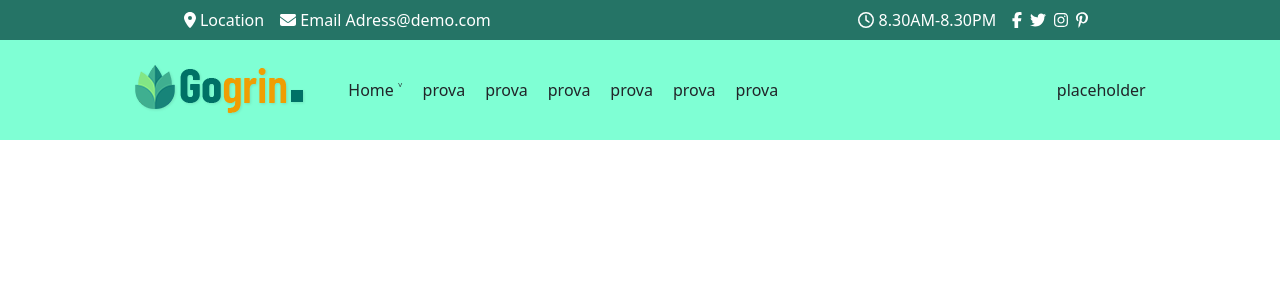
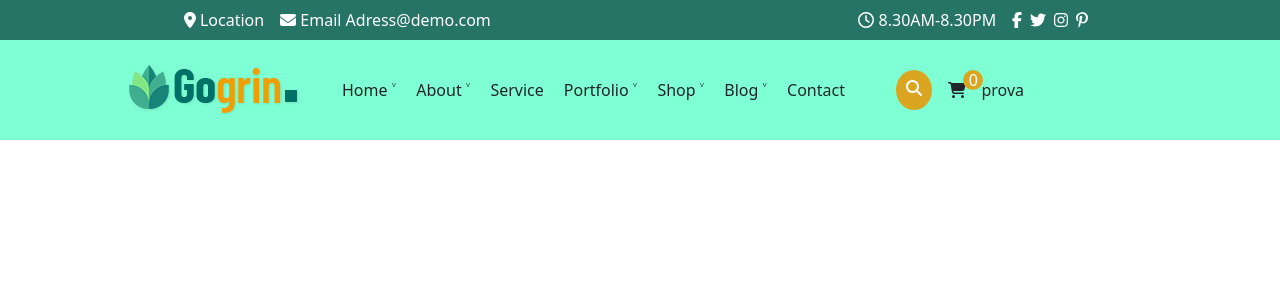
Before and after one commit to Ericdid/proj-html-vuejs, a Vue app: page / in a window 1280 px wide. Shown: the top 300 px of the page. Built offline with nearby package versions, Linux system fonts and the light colour scheme.

Commit message:
add.shop-icon

```diff
--- a/src/components/appHeader.vue
+++ b/src/components/appHeader.vue
@@ -31,7 +31,7 @@ export default {};
     </div>
   </div>
   <!-- this is the header with navigation bar and shopping data -->
-  <div class="header-bottom d-flex justify-content-around align-items-center">
+  <div class="header-bottom d-flex align-items-center">
     <!-- left header with logo and navbar -->
     <div class="left-bt-menu d-flex">
       <img src="../assets/img/logo.png" alt="" />
@@ -47,16 +47,68 @@ export default {};
               <p class="content">Home-5</p>
             </div>
           </li>
-          <li>prova</li>
-          <li>prova</li>
-          <li>prova</li>
-          <li>prova</li>
-          <li>prova</li>
-          <li>prova</li>
+          <li class="dropdown">
+            About &#709;
+            <div class="dropdown-content">
+              <p class="content">Home-1</p>
+              <p class="content">Home-2</p>
+              <p class="content">Home-3</p>
+              <p class="content">Home-4</p>
+              <p class="content">Home-5</p>
+            </div>
+          </li>
+          <li>Service</li>
+          <li class="dropdown">
+            Portfolio &#709;
+            <div class="dropdown-content">
+              <p class="content">Home-1</p>
+              <p class="content">Home-2</p>
+              <p class="content">Home-3</p>
+              <p class="content">Home-4</p>
+              <p class="content">Home-5</p>
+            </div>
+          </li>
+          <li class="dropdown">
+            Shop &#709;
+            <div class="dropdown-content">
+              <p class="content">Home-1</p>
+              <p class="content">Home-2</p>
+              <p class="content">Home-3</p>
+              <p class="content">Home-4</p>
+              <p class="content">Home-5</p>
+            </div>
+          </li>
+          <li class="dropdown">
+            Blog &#709;
+            <div class="dropdown-content">
+              <p class="content">Home-1</p>
+              <p class="content">Home-2</p>
+              <p class="content">Home-3</p>
+              <p class="content">Home-4</p>
+              <p class="content">Home-5</p>
+            </div>
+          </li>
+          <li>Contact</li>
         </ul>
       </div>
     </div>
-    <div class="right-bt-menu">placeholder</div>
+    <div
+      class="right-bt-menu d-flex justify-content-between align-items-center"
+    >
+      <div class="g-circled">
+        <font-awesome-icon
+          icon="fa-solid fa-magnifying-glass"
+          class="g-circled"
+        />
+      </div>
+      <div class="shop-nav">
+        <font-awesome-icon icon="fa-solid fa-cart-shopping" />
+        <div class="shop-circle g-circled">
+          <span class="shop-number">0</span>
+        </div>
+      </div>
+      <div>prova</div>
+    </div>
   </div>
 </template>
 
@@ -70,6 +122,11 @@ export default {};
 .header-bottom {
   height: 100px;
   background-color: aquamarine;
+  // this is the left section
+  .left-bt-menu {
+    width: 60%;
+    margin-left: 10%;
+  }
   // style of navbar and dropdown
   ul {
     list-style-type: none;
@@ -101,5 +158,35 @@ export default {};
       color: goldenrod;
     }
   }
+  // this is the right section
+  .right-bt-menu {
+    width: 10%;
+    height: 100%;
+    // this is the search icon
+    .g-circled {
+      background-color: goldenrod;
+      color: white;
+      padding: 5px;
+      border-radius: 50%;
+    }
+    // this is the shop icon
+    .shop-nav {
+      position: relative;
+      .shop-circle {
+        display: inline-block;
+        position: absolute;
+        text-align: center;
+        width: 20px;
+        height: 20px;
+        bottom: 12px;
+        left: 15px;
+        .shop-number {
+          position: absolute;
+          left: 6px;
+          bottom: -2px;
+        }
+      }
+    }
+  }
 }
 </style>
--- a/src/main.js
+++ b/src/main.js
@@ -11,6 +11,8 @@ import { faFacebookF } from "@fortawesome/free-brands-svg-icons";
 import { faTwitter } from "@fortawesome/free-brands-svg-icons";
 import { faInstagram } from "@fortawesome/free-brands-svg-icons";
 import { faPinterestP } from "@fortawesome/free-brands-svg-icons";
+import { faMagnifyingGlass } from "@fortawesome/free-solid-svg-icons";
+import { faCartShopping } from "@fortawesome/free-solid-svg-icons";
 
 library.add(
   faLocationDot,
@@ -19,7 +21,9 @@ library.add(
   faFacebookF,
   faTwitter,
   faInstagram,
-  faPinterestP
+  faPinterestP,
+  faMagnifyingGlass,
+  faCartShopping
 );
 
 import { createApp } from "vue";
```
